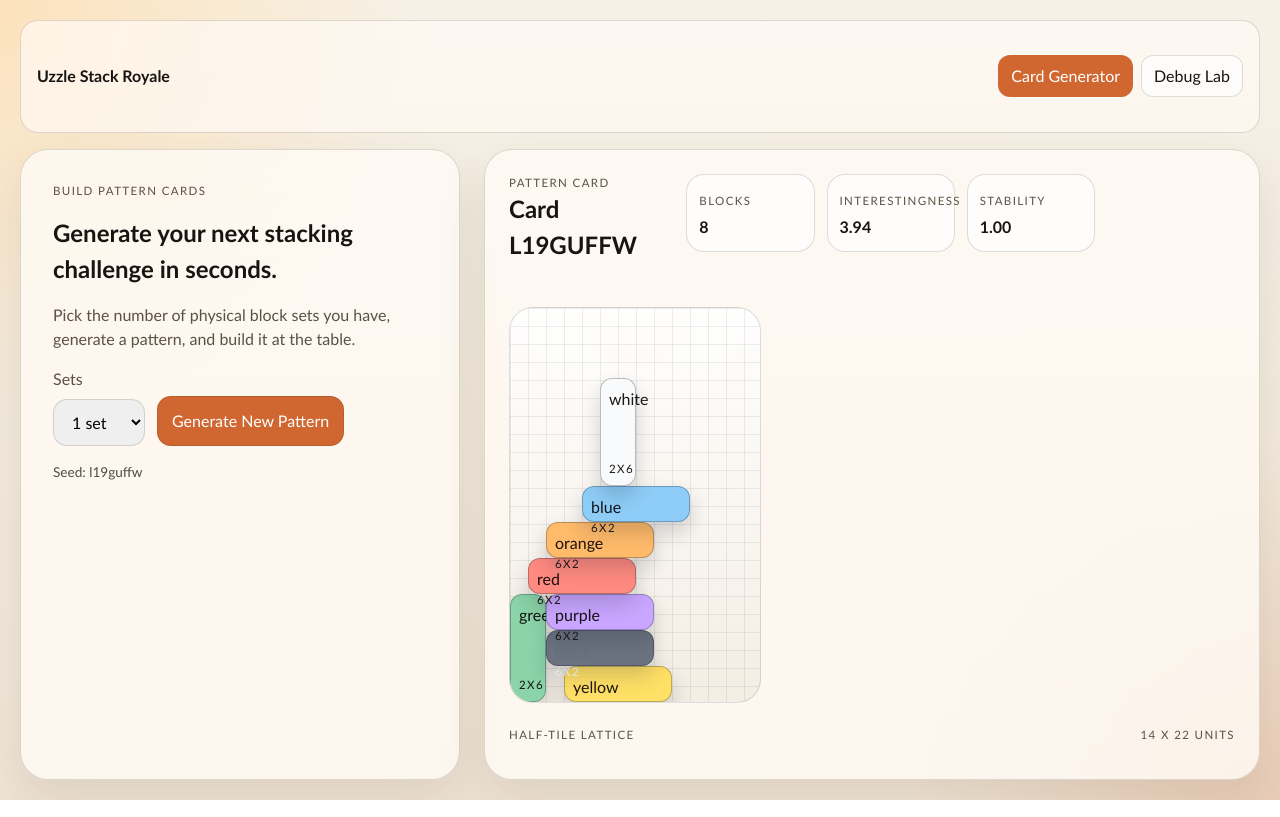
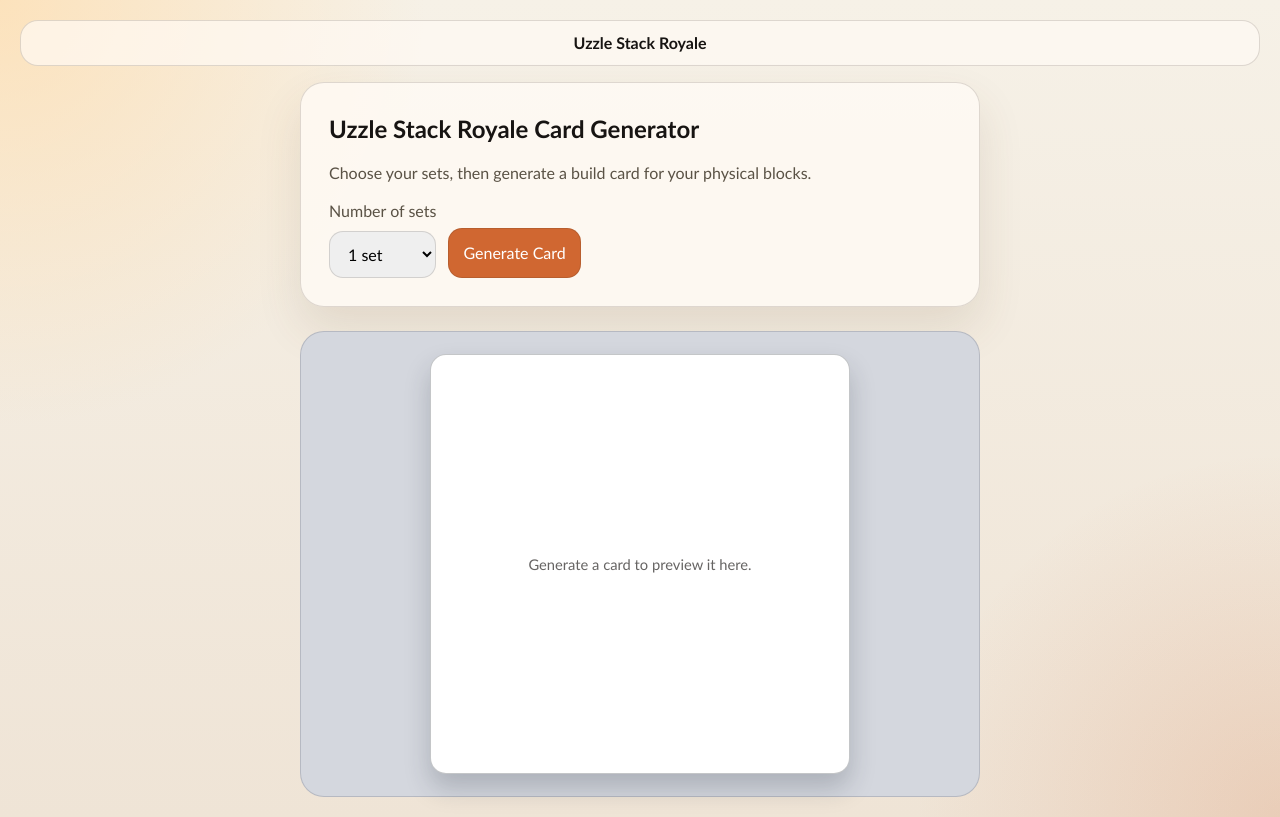
Before and after one commit to doublemix/mini-uzzle, a React (Vite) app: page / in a window 1280 px wide. Built offline with nearby package versions, Linux system fonts and the light colour scheme.

Commit message:
feat: simplify main card page and gate debug route

```diff
--- a/src/App.css
+++ b/src/App.css
@@ -7,7 +7,7 @@
 
 .topbar {
   display: flex;
-  justify-content: space-between;
+  justify-content: center;
   align-items: center;
   gap: 16px;
   padding: 10px 16px;
@@ -20,6 +20,15 @@
   color: var(--text-h);
   text-decoration: none;
   font-weight: 700;
+}
+
+.dev-badge {
+  border: 1px solid var(--border);
+  padding: 4px 8px;
+  border-radius: 10px;
+  text-transform: uppercase;
+  letter-spacing: 0.08em;
+  font-size: 0.7rem;
 }
 
 .topnav {
@@ -46,6 +55,66 @@
   display: grid;
   grid-template-columns: minmax(320px, 440px) minmax(0, 1fr);
   gap: 24px;
+}
+
+.main-simple {
+  display: grid;
+  gap: 24px;
+  justify-items: center;
+}
+
+.main-entry {
+  width: min(680px, 100%);
+  border: 1px solid var(--border);
+  border-radius: 24px;
+  background: var(--panel-bg);
+  box-shadow: var(--shadow);
+  padding: 28px;
+  display: grid;
+  gap: 14px;
+}
+
+.card-stage {
+  width: min(680px, 100%);
+  border: 1px solid rgba(46, 53, 66, 0.18);
+  border-radius: 24px;
+  background: #d4d7de;
+  padding: 22px;
+  display: grid;
+  place-items: center;
+}
+
+.pattern-card {
+  width: min(420px, 100%);
+  aspect-ratio: 1 / 1;
+  border-radius: 16px;
+  border: 1px solid rgba(22, 28, 38, 0.25);
+  background: #fff;
+  box-shadow: 0 14px 26px rgba(32, 42, 56, 0.22);
+  overflow: hidden;
+  position: relative;
+}
+
+.pattern-canvas {
+  position: absolute;
+  inset: 0;
+}
+
+.pattern-block {
+  position: absolute;
+  border-radius: 4px;
+  border: 1px solid rgba(17, 24, 39, 0.24);
+  box-shadow: 0 4px 8px rgba(16, 24, 35, 0.12);
+}
+
+.empty-card-note {
+  margin: 0;
+  width: 100%;
+  height: 100%;
+  display: grid;
+  place-items: center;
+  color: rgba(23, 20, 18, 0.66);
+  font-size: 0.92rem;
 }
 
 .main-hero,
@@ -241,7 +310,7 @@
   justify-content: space-between;
   padding: 8px;
   box-sizing: border-box;
-  border-radius: 12px;
+  border-radius: 4px;
   border: 1px solid rgba(17, 24, 39, 0.28);
   color: #1c1917;
   box-shadow: 0 10px 20px rgba(17, 24, 39, 0.18);
@@ -256,8 +325,8 @@
 .block-orange { background: #ffba6a; }
 .block-yellow { background: #ffe066; }
 .block-green { background: #8bd3a8; }
-.block-blue { background: #8ecdf7; }
-.block-purple { background: #c9a6ff; }
+.block-blue { background: #5b88cf; }
+.block-purple { background: #a186d4; }
 .block-white { background: #f8fafc; }
 .block-black { background: #6b7280; color: #f8fafc; }
 
@@ -287,11 +356,16 @@
 
   .topbar {
     flex-direction: column;
-    align-items: start;
+    align-items: center;
   }
 
   .main-layout {
     grid-template-columns: 1fr;
+  }
+
+  .main-entry,
+  .card-stage {
+    width: 100%;
   }
 
   .main-actions {
--- a/src/App.tsx
+++ b/src/App.tsx
@@ -10,34 +10,28 @@
 }
 
 function App() {
-  const [route, setRoute] = useState<Route>(() => readRoute())
+  const isDev = import.meta.env.DEV
+  const [route, setRoute] = useState<Route>(() => {
+    const initial = readRoute()
+    return initial === 'debug' && !isDev ? 'main' : initial
+  })
 
   useEffect(() => {
-    const onHashChange = () => setRoute(readRoute())
+    const onHashChange = () => {
+      const next = readRoute()
+      setRoute(next === 'debug' && !isDev ? 'main' : next)
+    }
     window.addEventListener('hashchange', onHashChange)
     return () => window.removeEventListener('hashchange', onHashChange)
-  }, [])
+  }, [isDev])
 
   return (
     <div className="page-root">
       <header className="topbar">
-        <a className="brand" href="#/">
+        <a className="brand" href="#/" aria-label="Home">
           Uzzle Stack Royale
         </a>
-        <nav className="topnav" aria-label="Page mode">
-          <a
-            href="#/"
-            className={route === 'main' ? 'nav-link active' : 'nav-link'}
-          >
-            Card Generator
-          </a>
-          <a
-            href="#/debug"
-            className={route === 'debug' ? 'nav-link active' : 'nav-link'}
-          >
-            Debug Lab
-          </a>
-        </nav>
+        {isDev && route === 'debug' ? <span className="dev-badge">Debug Mode</span> : null}
       </header>
 
       {route === 'debug' ? <DebugPage /> : <MainPage />}
--- a/src/pages/MainPage.tsx
+++ b/src/pages/MainPage.tsx
@@ -1,34 +1,74 @@
-import { Board } from '../game/ui/Board'
+import { useMemo, useState } from 'react'
 import { useGameState } from '../game/state/useGameState'
+import { BLOCK_HALF_UNIT } from '../game/types'
+
+const CARD_SIZE = 420
+const CARD_PADDING = 24
+
+function cardLayout(
+  blocks: ReturnType<typeof useGameState>['puzzle']['blocks'],
+) {
+  if (blocks.length === 0) {
+    return {
+      scale: 1,
+      offsetX: CARD_PADDING,
+      offsetY: CARD_PADDING,
+      width: 0,
+      height: 0,
+    }
+  }
+
+  const minX = Math.min(...blocks.map((block) => block.x * BLOCK_HALF_UNIT))
+  const maxX = Math.max(...blocks.map((block) => (block.x + block.width) * BLOCK_HALF_UNIT))
+  const minY = Math.min(...blocks.map((block) => block.y * BLOCK_HALF_UNIT))
+  const maxY = Math.max(...blocks.map((block) => (block.y + block.height) * BLOCK_HALF_UNIT))
+  const contentWidth = Math.max(1, maxX - minX)
+  const contentHeight = Math.max(1, maxY - minY)
+  const available = CARD_SIZE - CARD_PADDING * 2
+  const scale = Math.min(available / contentWidth, available / contentHeight)
+  const scaledWidth = contentWidth * scale
+  const scaledHeight = contentHeight * scale
+
+  return {
+    scale,
+    width: contentWidth,
+    height: contentHeight,
+    offsetX: (CARD_SIZE - scaledWidth) / 2 - minX * scale,
+    offsetY: (CARD_SIZE - scaledHeight) / 2 - minY * scale,
+  }
+}
 
 export function MainPage() {
   const {
     puzzle,
-    seed,
     setCount,
-    totalBlocks,
-    interestingness,
-    stabilityMargin,
     regenerate,
     setSetCount,
   } = useGameState()
+  const [hasGenerated, setHasGenerated] = useState(false)
+  const layout = useMemo(() => cardLayout(puzzle.blocks), [puzzle.blocks])
+
+  const onSetChange = (value: number) => {
+    setSetCount(value)
+    setHasGenerated(false)
+  }
+
+  const onGenerate = () => {
+    regenerate()
+    setHasGenerated(true)
+  }
 
   return (
-    <main className="main-layout">
-      <section className="main-hero">
-        <p className="eyebrow">Build Pattern Cards</p>
-        <h1>Generate your next stacking challenge in seconds.</h1>
-        <p>
-          Pick the number of physical block sets you have, generate a pattern,
-          and build it at the table.
-        </p>
-
+    <main className="main-simple">
+      <section className="main-entry">
+        <h1>Uzzle Stack Royale Card Generator</h1>
+        <p>Choose your sets, then generate a build card for your physical blocks.</p>
         <div className="main-actions">
           <label>
-            <span>Sets</span>
+            <span>Number of sets</span>
             <select
               value={setCount}
-              onChange={(event) => setSetCount(Number(event.target.value))}
+              onChange={(event) => onSetChange(Number(event.target.value))}
             >
               <option value={1}>1 set</option>
               <option value={2}>2 sets</option>
@@ -36,37 +76,31 @@
               <option value={4}>4 sets</option>
             </select>
           </label>
-          <button type="button" onClick={regenerate}>
-            Generate New Pattern
-          </button>
+          <button type="button" onClick={onGenerate}>Generate Card</button>
         </div>
-
-        <p className="seed-note">Seed: {seed}</p>
       </section>
 
-      <section className="main-board" aria-label="Pattern preview">
-        <header className="panel-header">
-          <div>
-            <p className="panel-label">Pattern card</p>
-            <h2>{puzzle.name}</h2>
-          </div>
-          <div className="metadata-grid">
-            <div>
-              <span>Blocks</span>
-              <strong>{totalBlocks}</strong>
+      <section className="card-stage" aria-label="Card preview">
+        <article className="pattern-card" role="img" aria-label={hasGenerated ? puzzle.name : 'No card generated yet'}>
+          {hasGenerated ? (
+            <div className="pattern-canvas">
+              {puzzle.blocks.map((block) => (
+                <div
+                  key={block.id}
+                  className={`pattern-block block-${block.color}`}
+                  style={{
+                    left: layout.offsetX + block.x * BLOCK_HALF_UNIT * layout.scale,
+                    bottom: layout.offsetY + block.y * BLOCK_HALF_UNIT * layout.scale,
+                    width: block.width * BLOCK_HALF_UNIT * layout.scale,
+                    height: block.height * BLOCK_HALF_UNIT * layout.scale,
+                  }}
+                />
+              ))}
             </div>
-            <div>
-              <span>Interestingness</span>
-              <strong>{interestingness.toFixed(2)}</strong>
-            </div>
-            <div>
-              <span>Stability</span>
-              <strong>{stabilityMargin.toFixed(2)}</strong>
-            </div>
-          </div>
-        </header>
-
-        <Board puzzle={puzzle} />
+          ) : (
+            <p className="empty-card-note">Generate a card to preview it here.</p>
+          )}
+        </article>
       </section>
     </main>
   )
```
